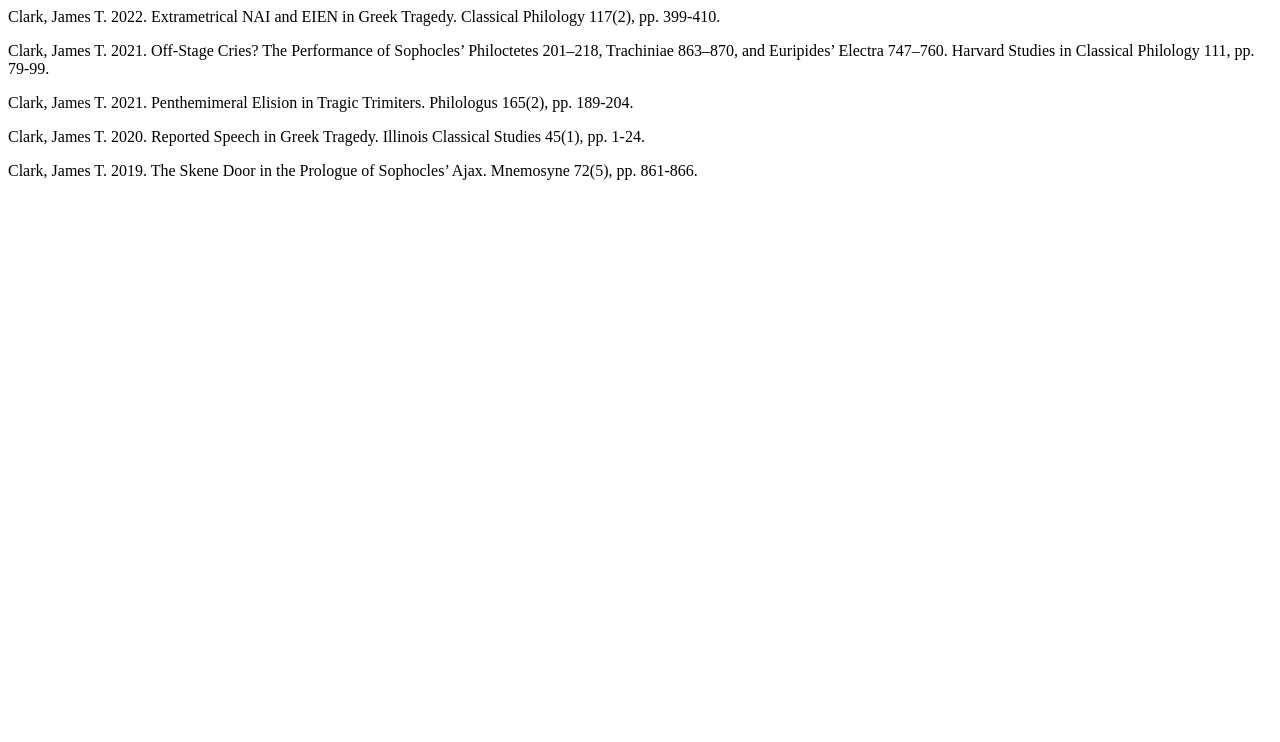
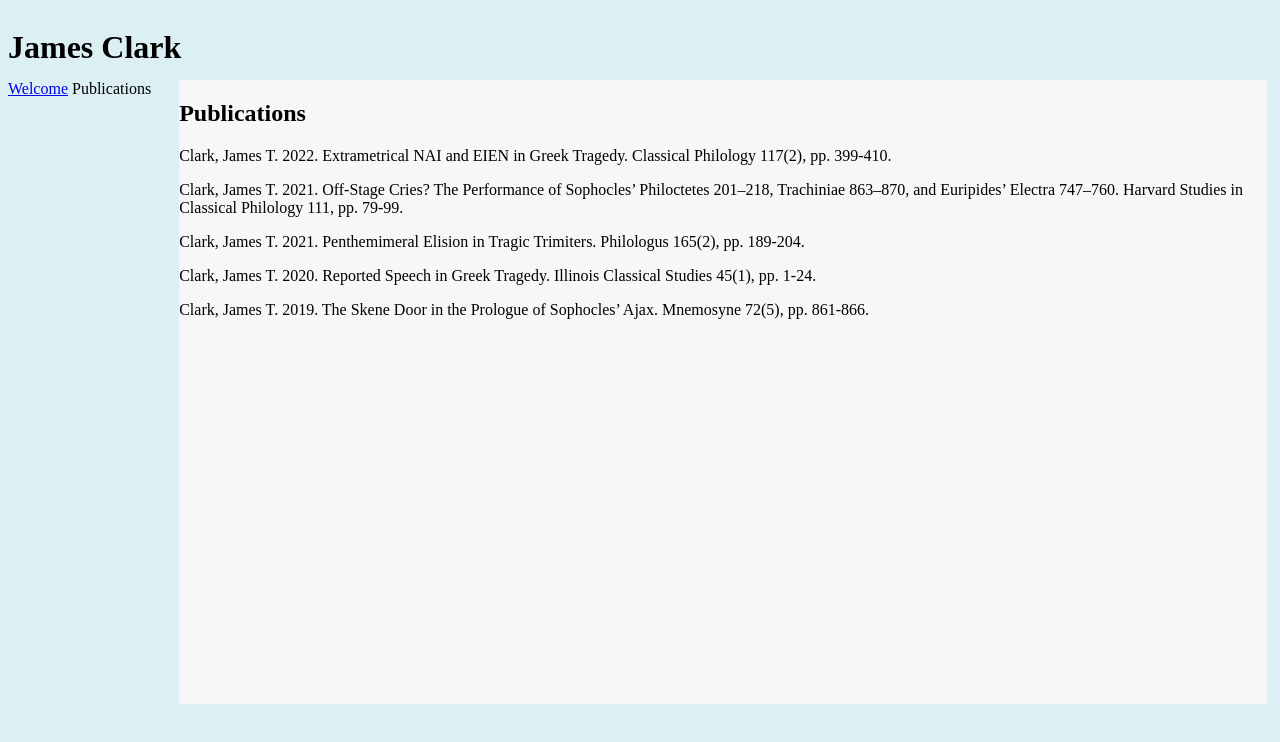
Before and after one commit to JTC-librarian/jtc-librarian.github.io, a plain HTML site: page publications.html in a window 1280 px wide. Drawn offline with Linux system fonts and the light colour scheme.

Commit message:
Update publications.html

```diff
--- a/publications.html
+++ b/publications.html
@@ -1,5 +1,22 @@
-<p>Clark, James T. 2022. Extrametrical NAI and EIEN in Greek Tragedy. Classical Philology 117(2), pp. 399-410.</p>
-<p>Clark, James T. 2021. Off-Stage Cries? The Performance of Sophocles’ Philoctetes 201–218, Trachiniae 863–870, and Euripides’ Electra 747–760. Harvard Studies in Classical Philology 111, pp. 79-99.</p>
-<p>Clark, James T. 2021. Penthemimeral Elision in Tragic Trimiters. Philologus 165(2), pp. 189-204.</p>
-<p>Clark, James T. 2020. Reported Speech in Greek Tragedy. Illinois Classical Studies 45(1), pp. 1-24.</p>
-<p>Clark, James T. 2019. The Skene Door in the Prologue of Sophocles’ Ajax. Mnemosyne 72(5), pp. 861-866.</p>
+<html>
+<head>
+  <link rel="stylesheet" href="styles.css">
+</head>
+<body>
+  <div id="topbar">
+    <h1>James Clark</h1>
+  </div>
+  <div id="sidebar">
+    <a href="index.html">Welcome</a>
+    <a>Publications</a>
+  </div>
+  <div id="main">
+    <h2>Publications</h2>
+    <p>Clark, James T. 2022. Extrametrical NAI and EIEN in Greek Tragedy. Classical Philology 117(2), pp. 399-410.</p>
+    <p>Clark, James T. 2021. Off-Stage Cries? The Performance of Sophocles’ Philoctetes 201–218, Trachiniae 863–870, and Euripides’ Electra 747–760. Harvard Studies in Classical Philology 111, pp. 79-99.</p>
+    <p>Clark, James T. 2021. Penthemimeral Elision in Tragic Trimiters. Philologus 165(2), pp. 189-204.</p>
+    <p>Clark, James T. 2020. Reported Speech in Greek Tragedy. Illinois Classical Studies 45(1), pp. 1-24.</p>
+    <p>Clark, James T. 2019. The Skene Door in the Prologue of Sophocles’ Ajax. Mnemosyne 72(5), pp. 861-866.</p>
+  </div>
+</body>
+</html>
```
